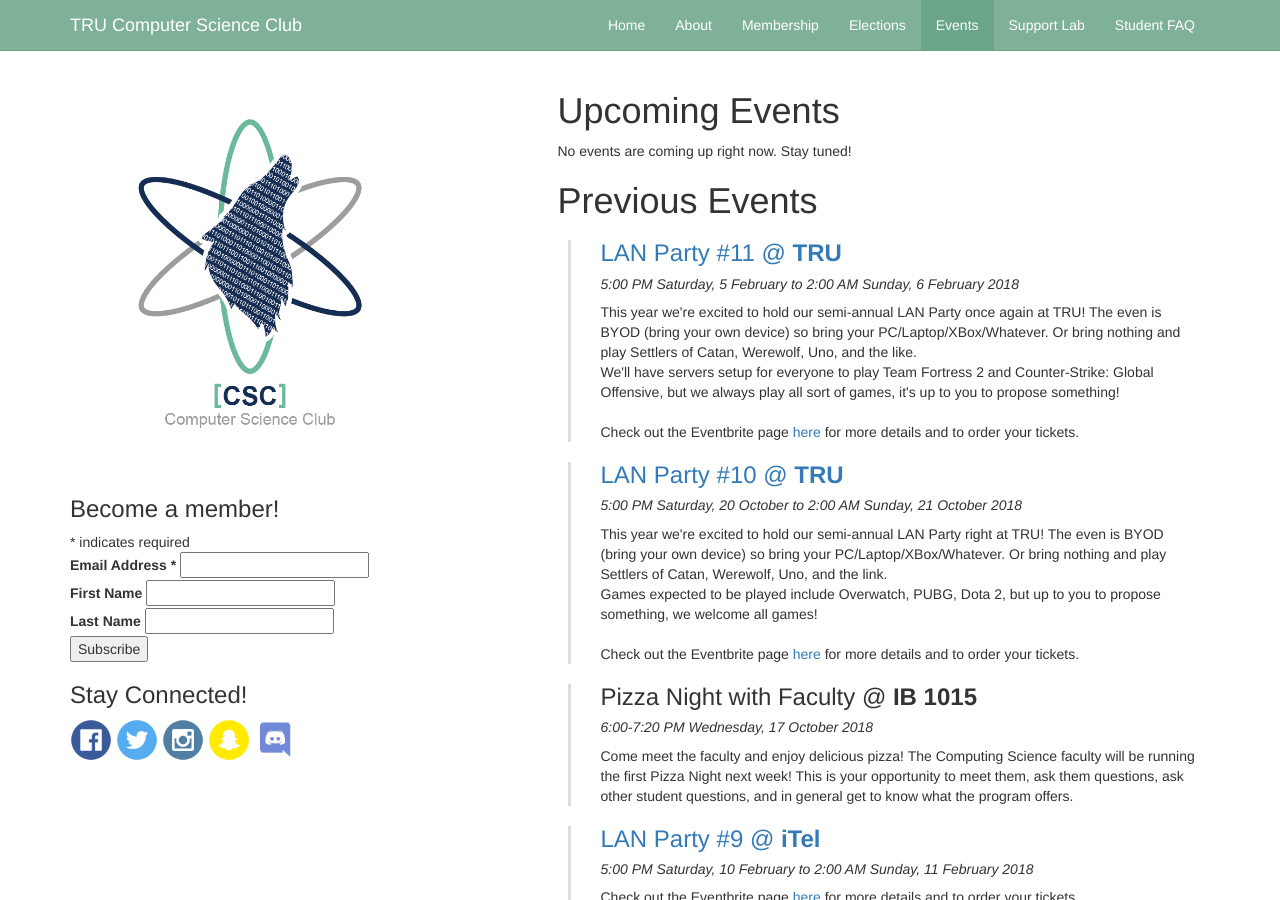
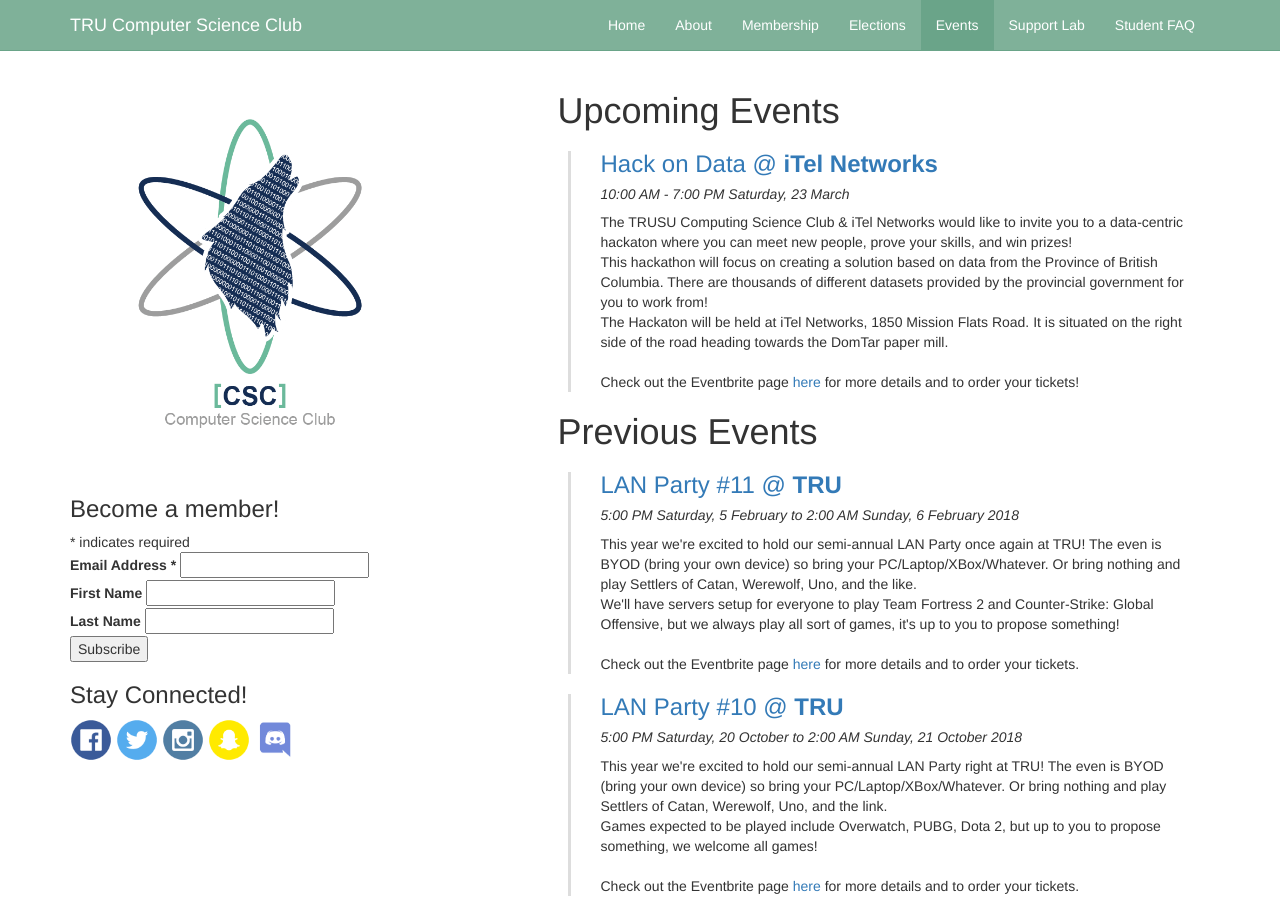
Before and after one commit to trucsclub/trucsclub.github.io, a Jekyll site: the page built from events.html, in a window 1280 px wide and 900 px high. Built offline with Jekyll 4.4.1, drawn with Linux system fonts in a browser that asks for light colours; nearby versions of some CDN libraries; comment, search, counter and statistics services are not loaded.

Commit message:
chore(events.html): add hackaton

```diff
--- a/events.html
+++ b/events.html
@@ -5,7 +5,24 @@ active: events
 ---
 <h1>Upcoming Events</h1>
 <div class="event-list">
-    No events are coming up right now. Stay tuned!
+    <div class="event">
+        <a href="https://hack-on-data.eventbrite.ca/">
+            <h3>Hack on Data @ <b>iTel Networks</b></h3>
+        </a>
+        <h5>10:00 AM - 7:00 PM Saturday, 23 March</h5>
+        The TRUSU Computing Science Club & iTel Networks would like to invite you to a data-centric hackaton where
+        you can meet new people, prove your skills, and win prizes!
+        <br />
+        This hackathon will focus on creating a solution based on data from the Province of British Columbia. There
+        are thousands of different datasets provided by the provincial government for you to work from!
+        <br />
+        The Hackaton will be held at iTel Networks, 1850 Mission Flats Road. It is situated on the right side of
+        the road heading towards the DomTar paper mill.
+        <br />
+        <br />
+        Check out the Eventbrite page <a href="https://hack-on-data.eventbrite.ca/">here</a> for more details and to
+        order your tickets!
+    </div>
 </div>
 
 <h1>Previous Events</h1>
```
